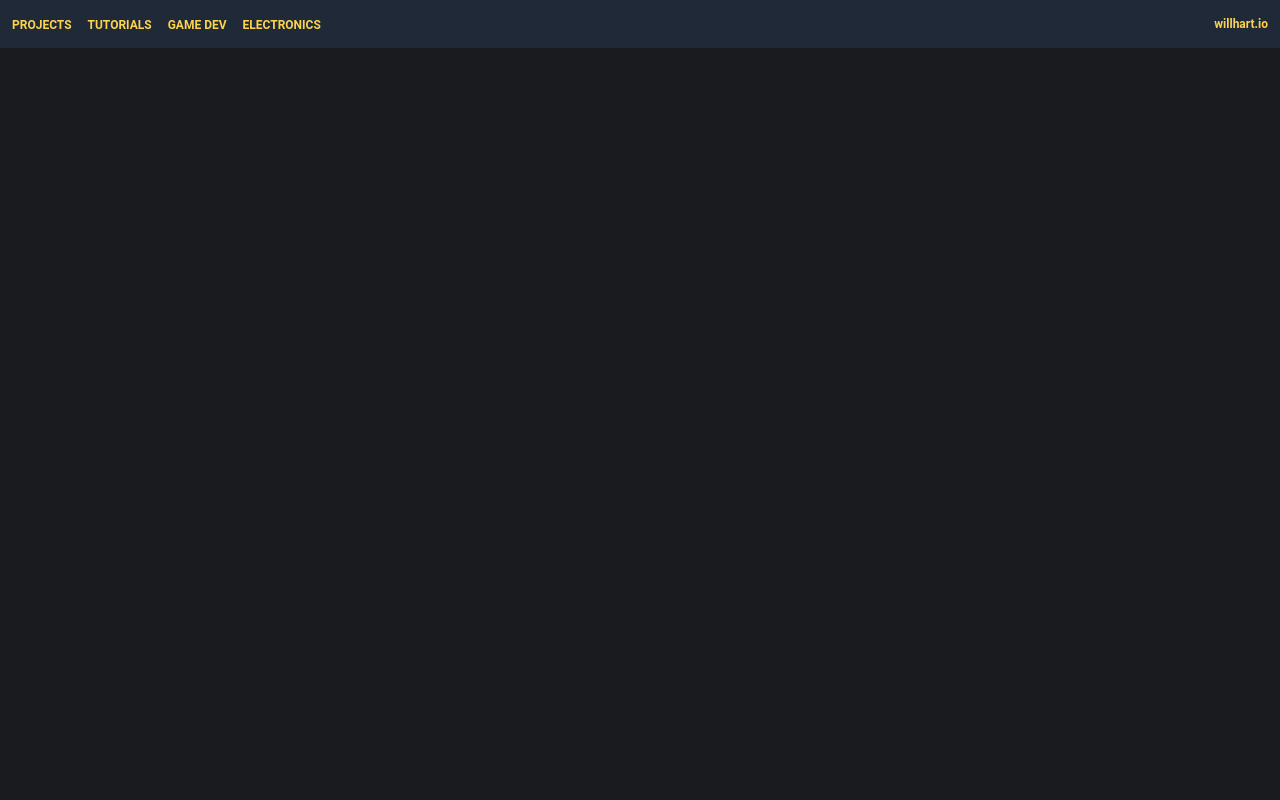
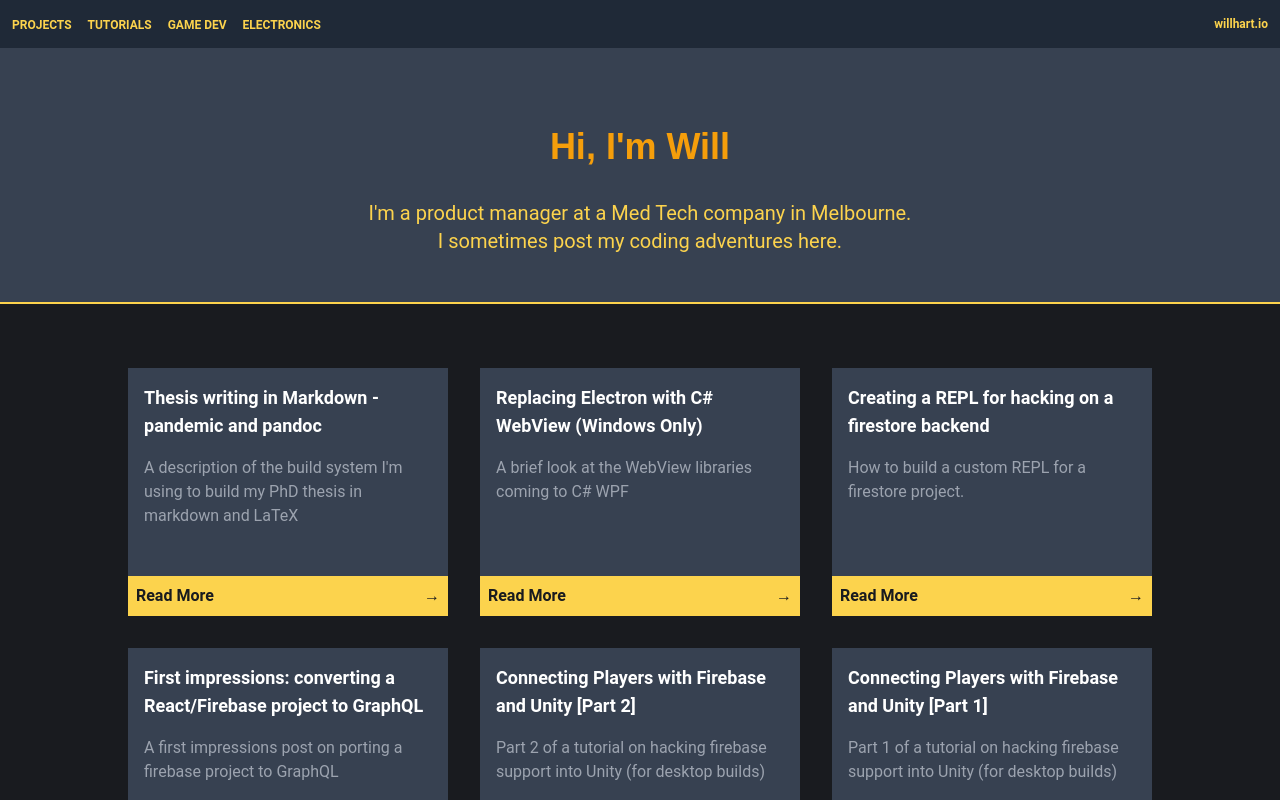
Before and after one commit to will-hart/will-hart.github.io, a Next.js app: page / in a window 1280 px wide. Shown: the top 800 px of the page. Built offline with nearby package versions, Linux system fonts and the light colour scheme.

Commit message:
Add home page, meta tags

```diff
--- a/components/BlogHead.tsx
+++ b/components/BlogHead.tsx
@@ -1,9 +1,23 @@
 import Head from "next/head"
 import * as React from "react"
+import { BlogPostData } from "../utilities/postReader"
 
-export const BlogHead = ({ title }: { title?: string }): JSX.Element => (
+export const BlogHead = ({
+  title,
+  postData: data,
+}: {
+  title?: string
+  postData?: BlogPostData
+}): JSX.Element => (
   <Head>
     <title>{title ? `${title} | ` : ""}willhart.io</title>
     <link rel="icon" href="/favicon.ico" />
+    <meta name="viewport" content="width=device-width, initial-scale=1.0" />
+
+    {data && (
+      <>
+        <meta name="description" content={data.summary} />
+      </>
+    )}
   </Head>
 )
--- a/components/ContentContainer.tsx
+++ b/components/ContentContainer.tsx
@@ -4,6 +4,4 @@ export const ContentContainer = ({
   children,
 }: {
   children: JSX.Element | JSX.Element[]
-}): JSX.Element => (
-  <div className="max-w-screen-lg mx-auto my-0">{children}</div>
-)
+}): JSX.Element => <div className="container mx-auto my-0">{children}</div>
--- /dev/null
+++ b/components/PostList.tsx
@@ -0,0 +1,33 @@
+import Link from "next/link"
+import * as React from "react"
+
+import { BlogPostData } from "../utilities/postReader"
+
+interface PostListProps {
+  posts: BlogPostData[]
+}
+
+const PostListItem = ({ post }: { post: BlogPostData }): JSX.Element => (
+  <div className="flex flex-col w-1/4 m-4 box-border bg-gray-700">
+    <div className="flex flex-col p-4">
+      <h2 className="text-lg font-bold h-16">{post.title}</h2>
+      <p className="text-md text-gray-400 h-24 my-2">{post.summary}</p>
+    </div>
+
+    <Link href={post.slug}>
+      <div className="bg-yellow-300 hover:bg-yellow-200 cursor-pointer text-darkbg p-2 flex justify-between">
+        <a className="text-darkbg">Read More</a>
+
+        <span>→</span>
+      </div>
+    </Link>
+  </div>
+)
+
+export const PostList = ({ posts }: PostListProps): JSX.Element => (
+  <div className="flex flex-wrap justify-center">
+    {posts.map((post, idx) => (
+      <PostListItem key={`post_preview_${idx}`} post={post} />
+    ))}
+  </div>
+)
--- a/pages/[slug].tsx
+++ b/pages/[slug].tsx
@@ -10,16 +10,19 @@ import { StyledTextLink } from "../components/StyledTextLink"
 import { BlogPostData, postReader } from "../utilities/postReader"
 import { ContentContainer } from "../components/ContentContainer"
 
-const BlogPostPage = ({
+const BlogPostPage = (postData: BlogPostData): JSX.Element => {
+  const {
     authorName,
     publishedDateString,
     subtitle,
     tags,
     title,
     markdown,
-}: BlogPostData): JSX.Element => (
+  } = postData
+
+  return (
     <HomeLayout>
-    <BlogHead title={title} />
+      <BlogHead title={title} postData={postData} />
       <div className="bg-gray-700 m-0 mb-16 p-8 border-b-2 border-yellow-300">
         <ContentContainer>
           <h1 className="text-4xl mx-0 text-yellow-300 mt-4 mb-12">{title}</h1>
@@ -29,7 +32,9 @@ const BlogPostPage = ({
               by {authorName}, {publishedDateString.toUpperCase()}
             </span>
             {tags && <TagList tags={tags} />}
+            <span className="mt-4">
               <StyledTextLink href="/">← return home</StyledTextLink>
+            </span>
           </div>
         </ContentContainer>
       </div>
@@ -39,6 +44,7 @@ const BlogPostPage = ({
       </article>
     </HomeLayout>
   )
+}
 
 export const getStaticPaths: GetStaticPaths = async () =>
   Promise.resolve({
--- a/pages/index.tsx
+++ b/pages/index.tsx
@@ -1,13 +1,48 @@
 import * as React from "react"
+import { GetStaticProps, GetStaticPaths } from "next"
+
 import { BlogHead } from "../components/BlogHead"
+import { ContentContainer } from "../components/ContentContainer"
 import { HomeLayout } from "../components/HomeLayout"
+import { BlogPostData, getMostRecentPosts } from "../utilities/postReader"
+import { PostList } from "../components/PostList"
 
-const Home = (): JSX.Element => {
+interface HomeProps {
+  recentPosts: BlogPostData[]
+}
+
+const Home = ({ recentPosts }: HomeProps): JSX.Element => {
   return (
     <HomeLayout>
-      <BlogHead />
+      <BlogHead title="Home" />
+      <div className="bg-gray-700 h-64 mb-12 flex items-center justify-center p-12 border-b-2 border-yellow-300">
+        <ContentContainer>
+          <h1 className="text-yellow-500 text-4xl my-8 text-center">
+            Hi, I&apos;m Will
+          </h1>
+          <p className="text-yellow-300 text-xl text-center">
+            I&apos;m a product manager at a Med Tech company in Melbourne.
+          </p>
+          <p className="text-yellow-300 text-xl text-center">
+            I sometimes post my coding adventures here.
+          </p>
+        </ContentContainer>
+      </div>
+
+      <PostList posts={recentPosts} />
     </HomeLayout>
   )
 }
 
+export const getStaticPaths: GetStaticPaths = async () =>
+  Promise.resolve({
+    paths: [{ params: {} }],
+    fallback: false,
+  })
+
+export const getStaticProps: GetStaticProps = async () => {
+  const recentPosts = await getMostRecentPosts()
+  return { props: { recentPosts } }
+}
+
 export default Home
--- a/utilities/postReader.ts
+++ b/utilities/postReader.ts
@@ -6,6 +6,7 @@ import { pageData } from "../static/posts"
 export interface BlogPostData {
   slug: string
   title: string
+  summary?: string
   subtitle?: string
   markdown: string
   authorName: string
@@ -18,6 +19,12 @@ export const getPostsMatchingTag = async (
 ): Promise<BlogPostData[]> => {
   const posts = await Promise.all(pageData.map(postReader))
   return posts.filter((p) => p.tags && p.tags.includes(tag))
+}
+
+export const getMostRecentPosts = async (
+  numberToRetrieve = 9
+): Promise<BlogPostData[]> => {
+  return Promise.all(pageData.slice(0, numberToRetrieve).map(postReader))
 }
 
 export const postReader = (slug: string): Promise<BlogPostData> => {
@@ -42,5 +49,12 @@ export const postReader = (slug: string): Promise<BlogPostData> => {
     result.subtitle = subtitle
   }
 
+  const summary: string | undefined = matterParsed.data.summary as
+    | string
+    | undefined
+  if (summary) {
+    result.summary = summary
+  }
+
   return Promise.resolve(result)
 }
```
Lines whose indentation alone changed are shown as unchanged.
